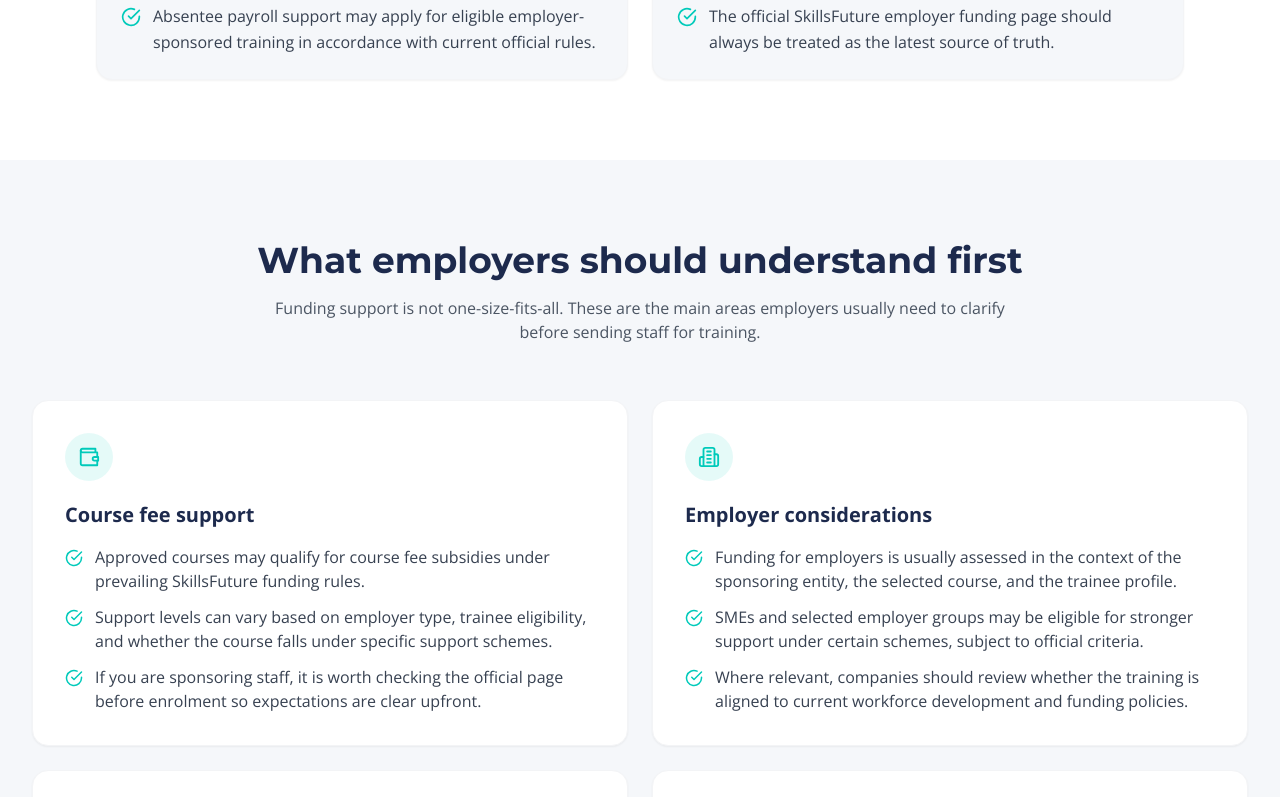
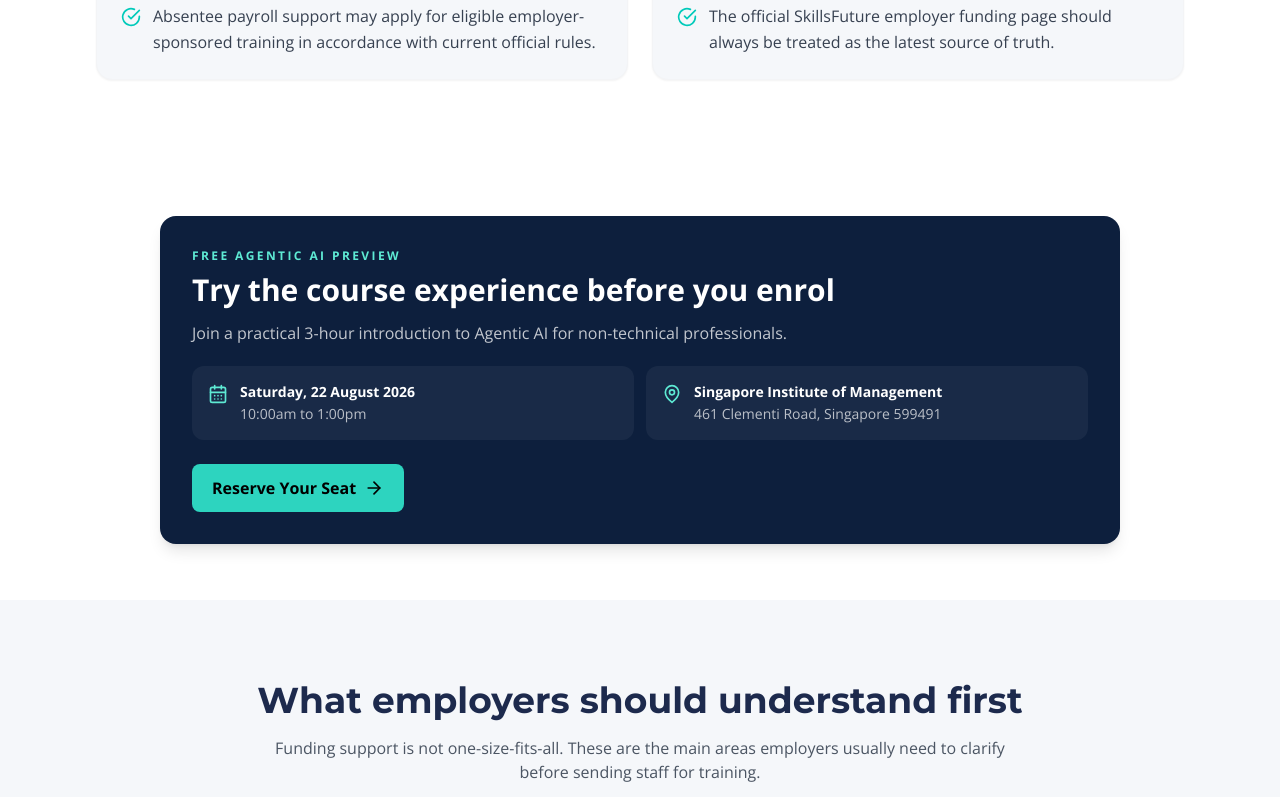
Before and after one commit to nexiuslabs/nexiusacademyskillsfuture, a React (Vite) app: page /skillsfuture-funding-guide in a window 1280 px wide. Shown: the part 1036-1833 px from the top of the page. Built offline with nearby package versions, Linux system fonts and the light colour scheme.

Commit message:
Add August preview CTAs to high-intent content

```diff
--- /dev/null
+++ b/components/preview/CompactCoursePreviewCTA.tsx
@@ -0,0 +1,60 @@
+import React from 'react';
+import { ArrowRight, CalendarDays, MapPin } from 'lucide-react';
+import { openLeadModal } from '../../services/leadModal';
+
+interface CompactCoursePreviewCTAProps {
+  pagePath: string;
+  position: string;
+  className?: string;
+}
+
+const CompactCoursePreviewCTA: React.FC<CompactCoursePreviewCTAProps> = ({
+  pagePath,
+  position,
+  className = '',
+}) => {
+  const reserveSeat = () =>
+    openLeadModal('free_preview', 'reserve_seat', {
+      page: pagePath,
+      position,
+      ctaLabel: 'reserve_22_aug_free_preview',
+      preferredIntake: '22 Aug 2026 preview session (10am-1pm)',
+      cohortCode: 'free-preview-2026-08-22',
+      courseSlug: 'free-preview',
+    });
+
+  return (
+    <aside className={`my-10 overflow-hidden rounded-2xl bg-[#0d1f3d] p-6 text-white shadow-lg sm:p-8 ${className}`}>
+      <div className="text-xs font-bold uppercase tracking-[0.2em] text-teal-300">Free Agentic AI Preview</div>
+      <h2 className="mt-2 text-2xl font-bold leading-tight sm:text-3xl">Try the course experience before you enrol</h2>
+      <p className="mt-3 max-w-3xl leading-relaxed text-white/75">
+        Join a practical 3-hour introduction to Agentic AI for non-technical professionals.
+      </p>
+      <div className="mt-5 grid gap-3 text-sm sm:grid-cols-2">
+        <div className="flex items-start gap-3 rounded-xl bg-white/5 p-4">
+          <CalendarDays className="mt-0.5 h-5 w-5 shrink-0 text-teal-300" />
+          <div>
+            <div className="font-bold">Saturday, 22 August 2026</div>
+            <div className="mt-0.5 text-white/70">10:00am to 1:00pm</div>
+          </div>
+        </div>
+        <div className="flex items-start gap-3 rounded-xl bg-white/5 p-4">
+          <MapPin className="mt-0.5 h-5 w-5 shrink-0 text-teal-300" />
+          <div>
+            <div className="font-bold">Singapore Institute of Management</div>
+            <div className="mt-0.5 text-white/70">461 Clementi Road, Singapore 599491</div>
+          </div>
+        </div>
+      </div>
+      <button
+        type="button"
+        onClick={reserveSeat}
+        className="mt-6 inline-flex items-center justify-center rounded-lg bg-teal-400 px-5 py-3 font-bold text-black transition-colors hover:bg-teal-300"
+      >
+        Reserve Your Seat <ArrowRight className="ml-2 h-5 w-5" />
+      </button>
+    </aside>
+  );
+};
+
+export default CompactCoursePreviewCTA;
--- a/pages/BestAICoursesPage.tsx
+++ b/pages/BestAICoursesPage.tsx
@@ -4,6 +4,7 @@ import { ArrowLeft } from 'lucide-react';
 import SEO from '../components/SEO';
 import ScrollToTop from '../components/ScrollToTop';
 import { ArticleCTA, ArticleMeta, AuthorCredibilityBox, RelatedCourseModuleCard } from '../components/blog/ArticleConversionBlocks';
+import CompactCoursePreviewCTA from '../components/preview/CompactCoursePreviewCTA';
 
 const bestAICourseFaqs = [
   {
@@ -264,7 +265,10 @@ const BestAICoursesPage: React.FC = () => {
               Explore the Agentic AI SkillsFuture course in Singapore →
             </Link>
           </p>
-          <ArticleCTA articleSlug="best-ai-courses-singapore-2026" ctaType="join_next_cohort" position="article_end" />
+          <CompactCoursePreviewCTA
+            pagePath="/blog/best-ai-courses-singapore-2026"
+            position="article_end_preview_cta"
+          />
           <AuthorCredibilityBox articleSlug="best-ai-courses-singapore-2026" />
         </div>
       </div>
--- a/pages/SkillsFutureFundingGuidePage.tsx
+++ b/pages/SkillsFutureFundingGuidePage.tsx
@@ -4,6 +4,7 @@ import { ArrowRight, CheckCircle, Building2, Wallet, FileText, Users } from 'luc
 import SEO from '../components/SEO';
 import Navbar from '../components/home/Navbar';
 import Footer from '../components/home/Footer';
+import CompactCoursePreviewCTA from '../components/preview/CompactCoursePreviewCTA';
 
 const highlights = [
   'Training support depends on the course, trainee profile, employer profile, and prevailing SkillsFuture / SSG rules.',
@@ -155,6 +156,15 @@ const SkillsFutureFundingGuidePage: React.FC = () => {
           </div>
         </section>
 
+        <section className="bg-white py-4">
+          <div className="max-w-5xl mx-auto px-4 sm:px-6 lg:px-8">
+            <CompactCoursePreviewCTA
+              pagePath="/skillsfuture-funding-guide"
+              position="funding_guide_preview_cta"
+            />
+          </div>
+        </section>
+
         <section className="py-20 bg-neutral">
           <div className="max-w-7xl mx-auto px-4 sm:px-6 lg:px-8">
             <div className="text-center mb-14">
--- a/pages/WhatIsAgenticAIPage.tsx
+++ b/pages/WhatIsAgenticAIPage.tsx
@@ -4,6 +4,7 @@ import { ArrowLeft } from 'lucide-react';
 import SEO from '../components/SEO';
 import ScrollToTop from '../components/ScrollToTop';
 import { ArticleCTA, ArticleMeta, AuthorCredibilityBox, RelatedCourseModuleCard } from '../components/blog/ArticleConversionBlocks';
+import CompactCoursePreviewCTA from '../components/preview/CompactCoursePreviewCTA';
 
 const WhatIsAgenticAIPage: React.FC = () => {
   return (
@@ -147,7 +148,10 @@ const WhatIsAgenticAIPage: React.FC = () => {
           <p className="mb-6 text-lg leading-relaxed text-[#333]">
             The best AI courses in Singapore for 2026 are already teaching these skills — combining generative AI fundamentals with agentic AI workflows, no-code automation tools, and practical business application. Whether you're a founder, a department head, or a team lead, the time to build your agentic AI fluency is now.
           </p>
-          <ArticleCTA articleSlug="what-is-agentic-ai-guide" ctaType="join_next_cohort" position="article_end" />
+          <CompactCoursePreviewCTA
+            pagePath="/blog/what-is-agentic-ai-guide"
+            position="article_end_preview_cta"
+          />
 
           <p className="mb-6 text-lg leading-relaxed text-[#333]">
             <strong className="font-semibold text-[#1a1a1a]">Ready to go from AI user to AI architect?</strong>{' '}
```
